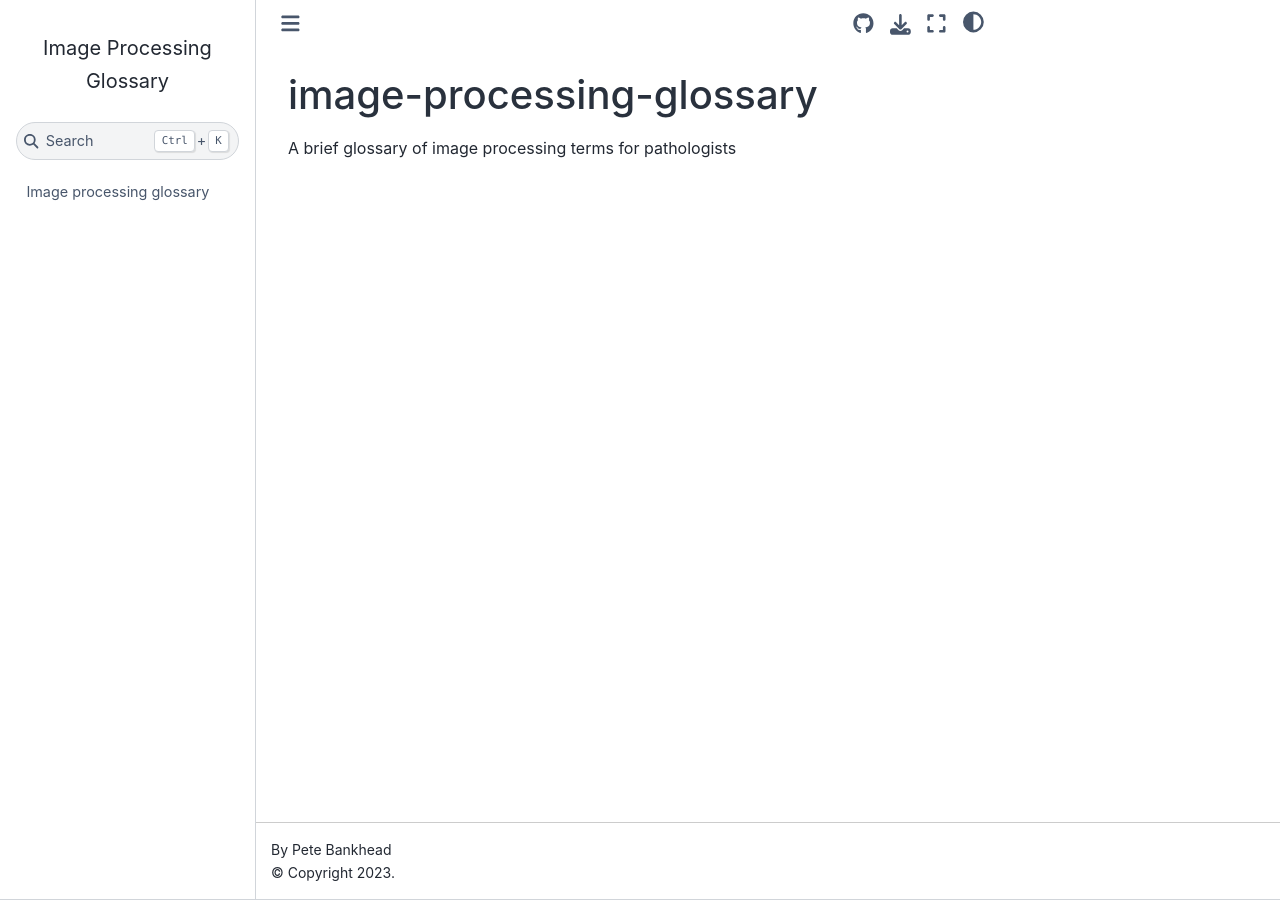
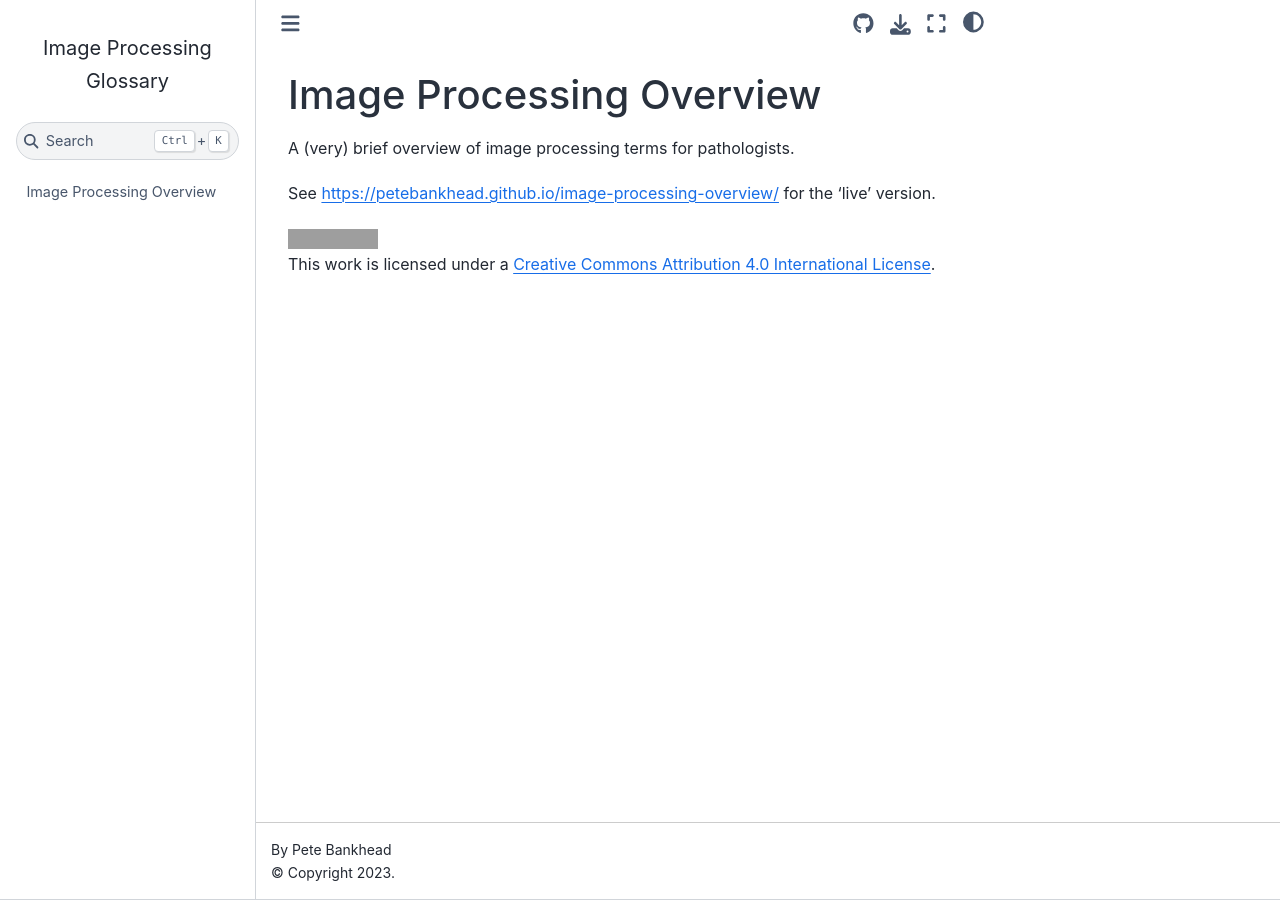
Before and after one commit to petebankhead/2022-image-processing-overview, a Jupyter Book: the page built from README.md, in a window 1280 px wide. Built offline with Jupyter Book 1.0.4 settings and Sphinx 7.4.7 and the Sphinx Book theme 1.1.4, drawn with Linux system fonts in a browser that asks for light colours; pages that are not in the unit, such as notebooks, are missing from menus; grey boxes are pictures that could not be loaded.

Commit message:
Updated title and readme

```diff
--- a/README.md
+++ b/README.md
@@ -1,2 +1,7 @@
-# image-processing-glossary
-A brief glossary of image processing terms for pathologists
+# Image Processing Overview
+
+A (very) brief overview of image processing terms for pathologists.
+
+See https://petebankhead.github.io/image-processing-overview/ for the 'live' version.
+
+<a rel="license" href="http://creativecommons.org/licenses/by/4.0/"><img alt="Creative Commons License" style="border-width:0" src="https://i.creativecommons.org/l/by/4.0/88x31.png" /></a><br />This work is licensed under a <a rel="license" href="http://creativecommons.org/licenses/by/4.0/">Creative Commons Attribution 4.0 International License</a>.
--- a/_config.yml
+++ b/_config.yml
@@ -3,7 +3,6 @@
 
 title: Image Processing Glossary
 author: Pete Bankhead
-# logo: logo.png
 
 # Force re-execution of notebooks on each build.
 # See https://jupyterbook.org/content/execute.html
@@ -18,7 +17,7 @@ latex:
 # Information about where the book exists on the web
 repository:
   url: https://github.com/petebankhead/image-processing-glossary  # Online location of your book
-  path_to_book: .  # Optional path to your book, relative to the repository root
+#  path_to_book: .  # Optional path to your book, relative to the repository root
   branch: main  # Which branch of the repository should be used when creating links (optional)
 
 # Add GitHub buttons to your book
```
Also changed, not shown: intro.md (+6 -4 lines).
